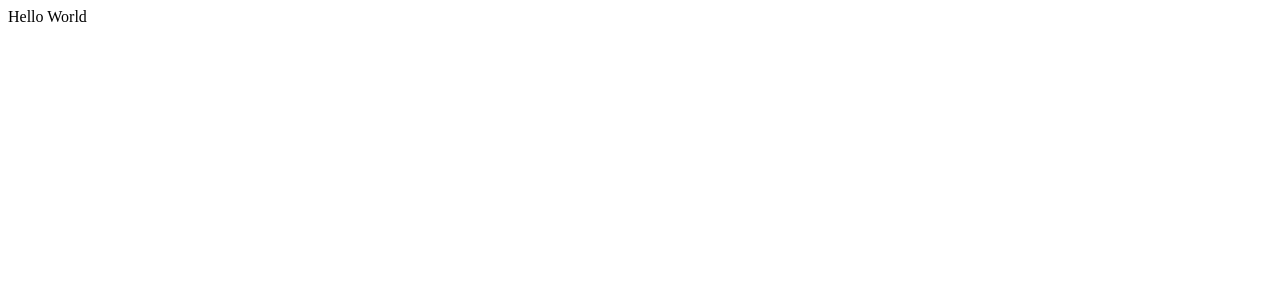
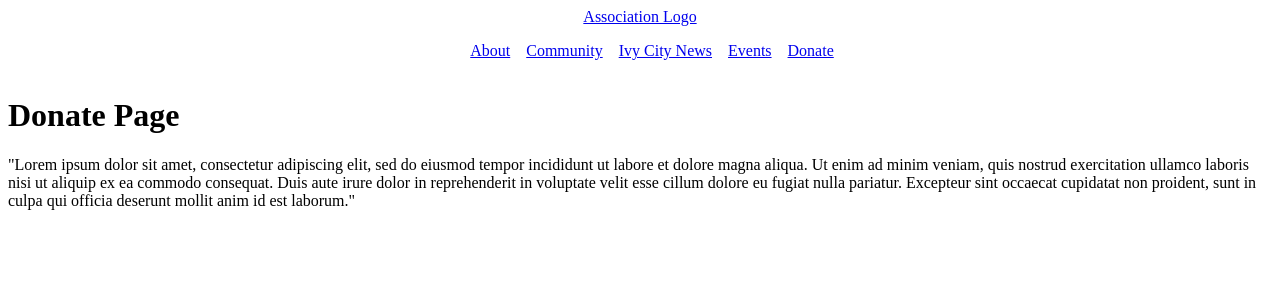
Before and after one commit to chingu-voyage3/geckos-02, a React (Create React App) app: page /donate in a window 1280 px wide. Shown: the top 300 px of the page. Built offline with nearby package versions, Linux system fonts and the light colour scheme.

Commit message:
Added structure to the files. Created the base for all of our pages and created the nav for all of the pages.

```diff
--- a/package.json
+++ b/package.json
@@ -5,7 +5,10 @@
   "dependencies": {
     "react": "^16.2.0",
     "react-dom": "^16.2.0",
-    "react-scripts": "1.0.17"
+    "react-router": "^4.2.0",
+    "react-router-dom": "^4.2.2",
+    "react-scripts": "1.0.17",
+    "styled-components": "^2.2.4"
   },
   "scripts": {
     "start": "react-scripts start",
--- a/public/index.html
+++ b/public/index.html
@@ -19,7 +19,7 @@
       work correctly both with client-side routing and a non-root public URL.
       Learn how to configure a non-root public URL by running `npm run build`.
     -->
-    <title>React App</title>
+    <title>Association</title>
   </head>
   <body>
     <noscript>
--- a/src/App.js
+++ b/src/App.js
@@ -1,9 +1,11 @@
 import React from 'react';
-
+import NavBar from './components/nav/NavBar';
+import Main from './Main';
 const App = () => (
-    <div>
-      Hello World
-    </div>
-  )
+  <div>
+    <NavBar />
+    <Main />
+  </div>
+  );
 
 export default App;
--- /dev/null
+++ b/src/Main.js
@@ -0,0 +1,24 @@
+import React from 'react';
+import { Switch, Route } from 'react-router-dom';
+import AboutPage from './components/pages/AboutPage';
+import CommunityPage from './components/pages/CommunityPage';
+import NewsPage from './components/pages/NewsPage';
+import EventsPage from './components/pages/EventsPage';
+import DonatePage from './components/pages/DonatePage';
+
+// The Main component renders one of the five provided
+// Routes (provided that one matches).
+
+const Main = () => (
+  <main>
+    <Switch>
+      <Route path='/about' component={AboutPage}/>
+      <Route path='/community' component={CommunityPage}/>
+      <Route path='/news' component={NewsPage}/>
+      <Route path='/events' component={EventsPage}/>
+      <Route path='/donate' component={DonatePage}/>
+    </Switch>
+  </main>
+);
+
+export default Main;
--- /dev/null
+++ b/src/components/nav/NavBar.js
@@ -0,0 +1,36 @@
+import React from 'react';
+import { Link } from 'react-router-dom';
+import styled from 'styled-components';
+
+const OuterNav = styled.div `
+  text-align: center;
+  display:flex;
+  justify-content: center;
+`
+const Ul = styled.ul `
+  list-style: none;
+  display: flex;
+
+`
+
+const Li = styled.li `
+margin-right: 1em;
+`
+
+
+const NavBar = () => (
+<OuterNav>
+  <nav className="navbar">
+    <a><Link to="/about">Association Logo</Link></a>
+    <Ul>
+      <Li><Link to="/about">About</Link></Li>
+      <Li><Link to="/community">Community</Link></Li>
+      <Li><Link to="/news">Ivy City News</Link></Li>
+      <Li><Link to="/events">Events</Link></Li>
+      <Li><Link to="/donate">Donate</Link></Li>
+    </Ul>
+  </nav>
+</OuterNav>
+);
+
+export default NavBar;
--- /dev/null
+++ b/src/components/pages/AboutPage.js
@@ -0,0 +1,10 @@
+import React from 'react';
+
+const AboutPage = () => (
+  <div>
+    <h1>About Page</h1>
+    <p>&quot;Lorem ipsum dolor sit amet, consectetur adipiscing elit, sed do eiusmod tempor incididunt ut labore et dolore magna aliqua. Ut enim ad minim veniam, quis nostrud exercitation ullamco laboris nisi ut aliquip ex ea commodo consequat. Duis aute irure dolor in reprehenderit in voluptate velit esse cillum dolore eu fugiat nulla pariatur. Excepteur sint occaecat cupidatat non proident, sunt in culpa qui officia deserunt mollit anim id est laborum.&quot;</p>
+  </div>
+);
+
+export default AboutPage;
--- /dev/null
+++ b/src/components/pages/CommunityPage.js
@@ -0,0 +1,11 @@
+import React from 'react';
+
+const CommunityPage = () => (
+  <div>
+    <h1>Community Page</h1>
+
+    <p>&quot;Lorem ipsum dolor sit amet, consectetur adipiscing elit, sed do eiusmod tempor incididunt ut labore et dolore magna aliqua. Ut enim ad minim veniam, quis nostrud exercitation ullamco laboris nisi ut aliquip ex ea commodo consequat. Duis aute irure dolor in reprehenderit in voluptate velit esse cillum dolore eu fugiat nulla pariatur. Excepteur sint occaecat cupidatat non proident, sunt in culpa qui officia deserunt mollit anim id est laborum.&quot;</p>
+  </div>
+);
+
+export default CommunityPage;
--- /dev/null
+++ b/src/components/pages/DonatePage.js
@@ -0,0 +1,11 @@
+import React from 'react';
+
+const DonatePage = () => (
+  <div>
+    <h1>Donate Page</h1>
+
+    <p>&quot;Lorem ipsum dolor sit amet, consectetur adipiscing elit, sed do eiusmod tempor incididunt ut labore et dolore magna aliqua. Ut enim ad minim veniam, quis nostrud exercitation ullamco laboris nisi ut aliquip ex ea commodo consequat. Duis aute irure dolor in reprehenderit in voluptate velit esse cillum dolore eu fugiat nulla pariatur. Excepteur sint occaecat cupidatat non proident, sunt in culpa qui officia deserunt mollit anim id est laborum.&quot;</p>
+  </div>
+);
+
+export default DonatePage;
--- /dev/null
+++ b/src/components/pages/EventsPage.js
@@ -0,0 +1,11 @@
+import React from 'react';
+
+const EventsPage = () => (
+  <div>
+    <h1>Events Page</h1>
+
+    <p>&quot;Lorem ipsum dolor sit amet, consectetur adipiscing elit, sed do eiusmod tempor incididunt ut labore et dolore magna aliqua. Ut enim ad minim veniam, quis nostrud exercitation ullamco laboris nisi ut aliquip ex ea commodo consequat. Duis aute irure dolor in reprehenderit in voluptate velit esse cillum dolore eu fugiat nulla pariatur. Excepteur sint occaecat cupidatat non proident, sunt in culpa qui officia deserunt mollit anim id est laborum.&quot;</p>
+  </div>
+);
+
+export default EventsPage;
--- /dev/null
+++ b/src/components/pages/NewsPage.js
@@ -0,0 +1,11 @@
+import React from 'react';
+
+const NewsPage = () => (
+  <div>
+    <h1>Ivy City News</h1>
+
+    <p>&quot;Lorem ipsum dolor sit amet, consectetur adipiscing elit, sed do eiusmod tempor incididunt ut labore et dolore magna aliqua. Ut enim ad minim veniam, quis nostrud exercitation ullamco laboris nisi ut aliquip ex ea commodo consequat. Duis aute irure dolor in reprehenderit in voluptate velit esse cillum dolore eu fugiat nulla pariatur. Excepteur sint occaecat cupidatat non proident, sunt in culpa qui officia deserunt mollit anim id est laborum.&quot;</p>
+  </div>
+);
+
+export default NewsPage;
--- a/src/index.js
+++ b/src/index.js
@@ -1,7 +1,13 @@
 import React from 'react';
 import ReactDOM from 'react-dom';
+import { BrowserRouter } from 'react-router-dom';
 import App from './App';
 import registerServiceWorker from './registerServiceWorker';
 
-ReactDOM.render(<App />, document.getElementById('root'));
-registerServiceWorker();
+ReactDOM.render(
+  <BrowserRouter>
+    <App />
+  </BrowserRouter>,
+  document.getElementById('root'));
+
+  registerServiceWorker();
```
Also changed, not shown: public/manifest.json, 1 other file (tests, documents, lock files or other folders).
